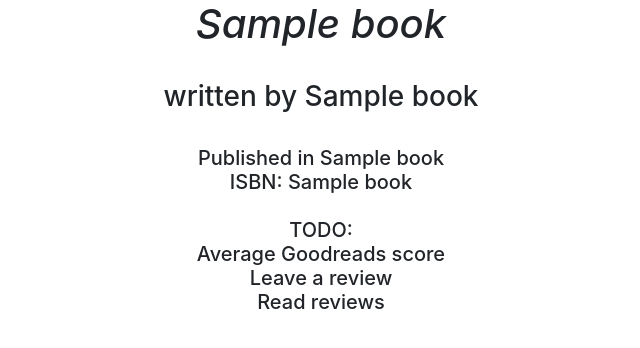
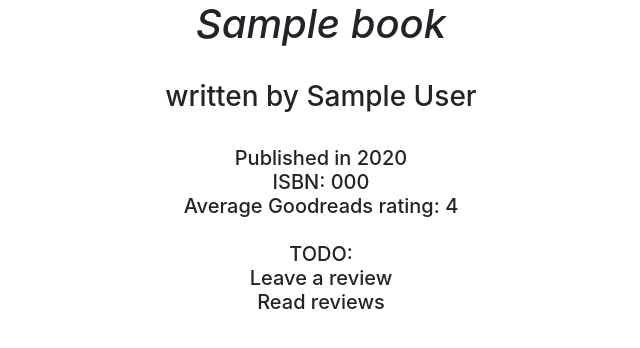
Before and after one commit to Faaab/cs50w-project1, a Flask app: template templates/book.html in a window 1280 px wide. Shown: the part 70-418 px from the top of the page, without its empty margins (319-959 px from the left). Run offline with Flask 2, Linux system fonts and the light colour scheme; the template is opened without the code that fills it: most values are stand-ins (such as "Sample title", 1, 10 or a date in 2020); some libraries are stand-ins or nearby versions.

Commit message:
Added HTML for showing average Goodreads score

```diff
--- a/application.py
+++ b/application.py
@@ -172,7 +172,6 @@
     for row in result:
         book_data = dict(row)
 
-    print(book_data)
     # Build a URL to query Goodreads API, using ISBN and the globally defined developer key
     base_url = "https://www.goodreads.com/book/review_counts.json?"
     query_parameters = {"isbns": book_data['isbn'], "key": developer_key}
@@ -181,14 +180,8 @@
     # Make HTTP request to the URL built above, and get data we need from JSON response
     json_data = requests.get(full_url).json()
     average_rating = json_data['books'][0]['average_rating']
-    print(average_rating)
-    # TODO TODO Figure out how to add this data to book_data (since this is now an object of type RowProxy)
-    # book_data[4] = average_rating
-    # print(book_data)
-
-    # Response JSON structure: Dict with one key 'books'. Value of 'books' is a list of books. Each
-    # index is a dict with several keys. The key we need is called "average_rating". Value is a string
-    # containing a number in the format "x.xx"
+    book_data['average_rating'] = average_rating
+    print (book_data)
 
     # NB: Don't forget to implement error handling. We'll get status 422 in the HTTP response
     # if no ISBNS are specified, and 404 if nothing was found.
--- a/templates/book.html
+++ b/templates/book.html
@@ -6,13 +6,13 @@
 
 {% block body %}
   <center>
-    <h1><i>{{ book_data[1] }}</i></h1><br>
-    <h3>written by {{ book_data[2] }}</h3><br>
-    <h5>Published in {{ book_data[3] }}<br>
-    ISBN: {{ book_data[0] }}<br>
+    <h1><i>{{ book_data['title'] }}</i></h1><br>
+    <h3>written by {{ book_data['author'] }}</h3><br>
+    <h5>Published in {{ book_data['year'] }}<br>
+    ISBN: {{ book_data['isbn'] }}<br>
+    Average Goodreads rating: {{ book_data['average_rating'] }}<br>
     <br>
     TODO:<br>
-    Average Goodreads score<br>
     Leave a review<br>
     Read reviews</h5>
   </center>
```
Also changed, not shown: 2 other files.
